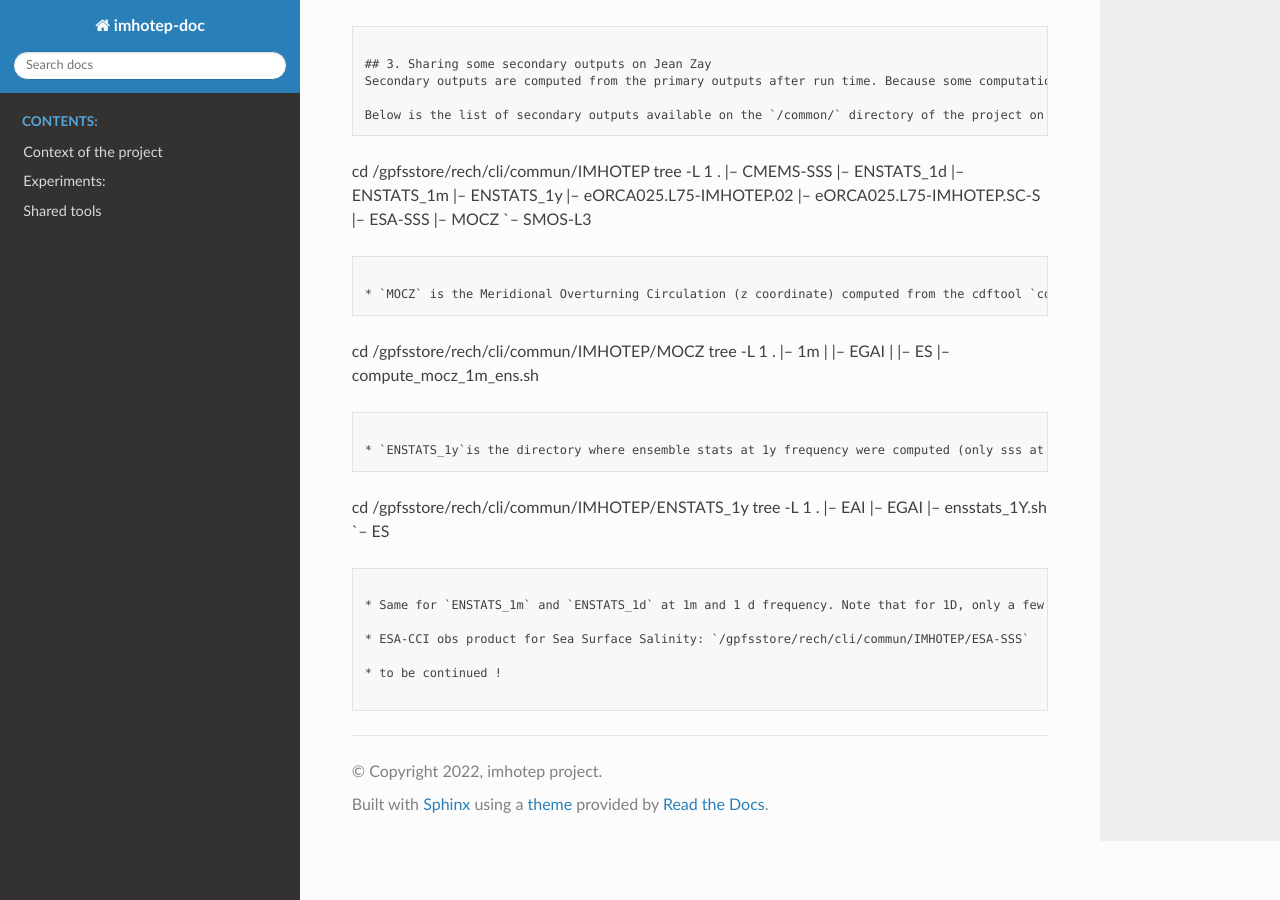
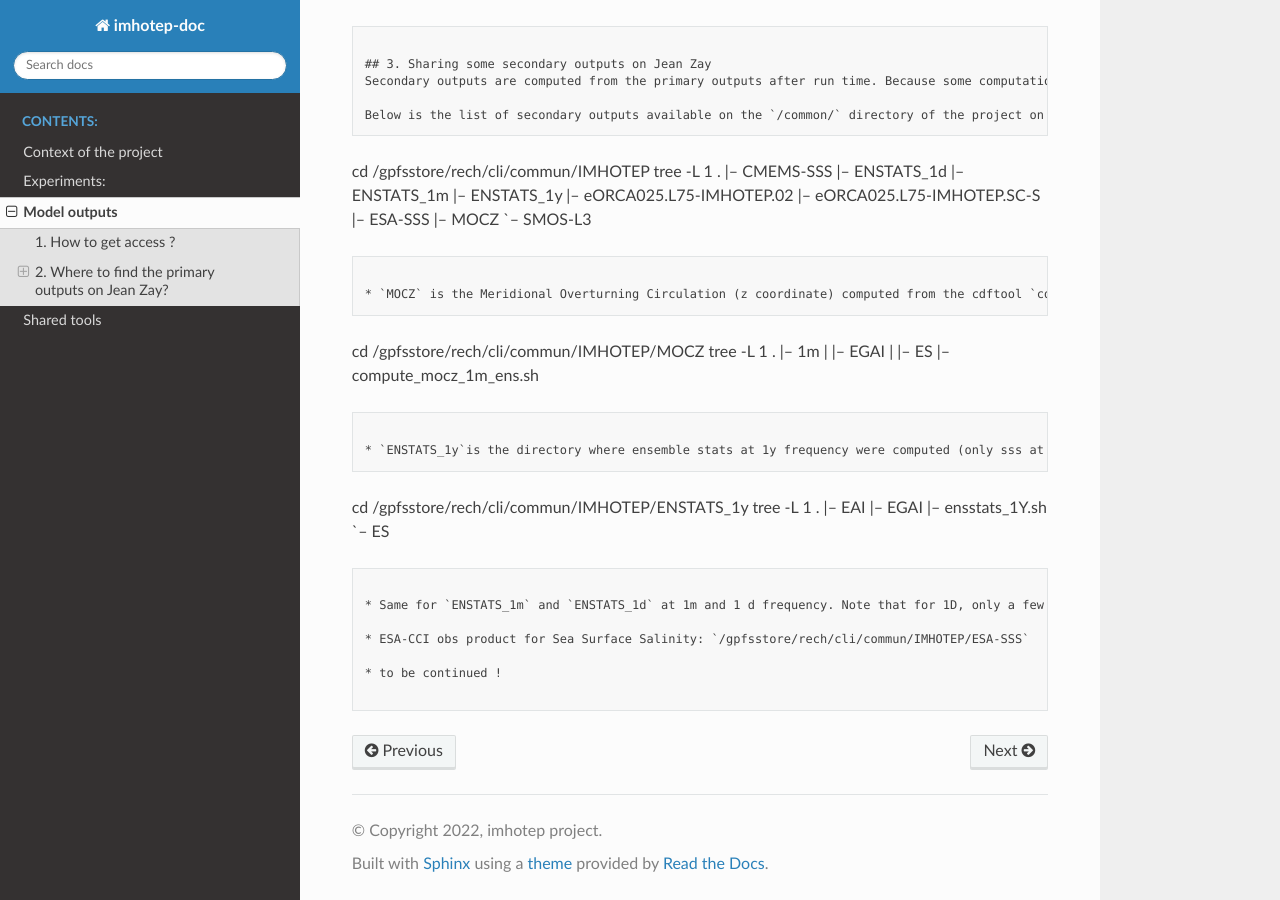
Before and after one commit to imhotep-project/doc-imhotep, a Sphinx documentation site: the page built from source/Model-outputs.md, in a window 1280 px wide and 900 px high, scrolled down 3377 px. Built offline with Sphinx 7.4.7 and the Read the Docs theme 2.0.0, drawn with Linux system fonts in a browser that asks for light colours; pages that are not in the unit, such as notebooks, are missing from menus.

Commit message:
add output.md

```diff
--- a/source/index.rst
+++ b/source/index.rst
@@ -14,5 +14,5 @@ Documentation for the IMHOTEP project
 
    Context
    Experiments
-   Access-the-data
+   Model-outputs
    Tools
```
